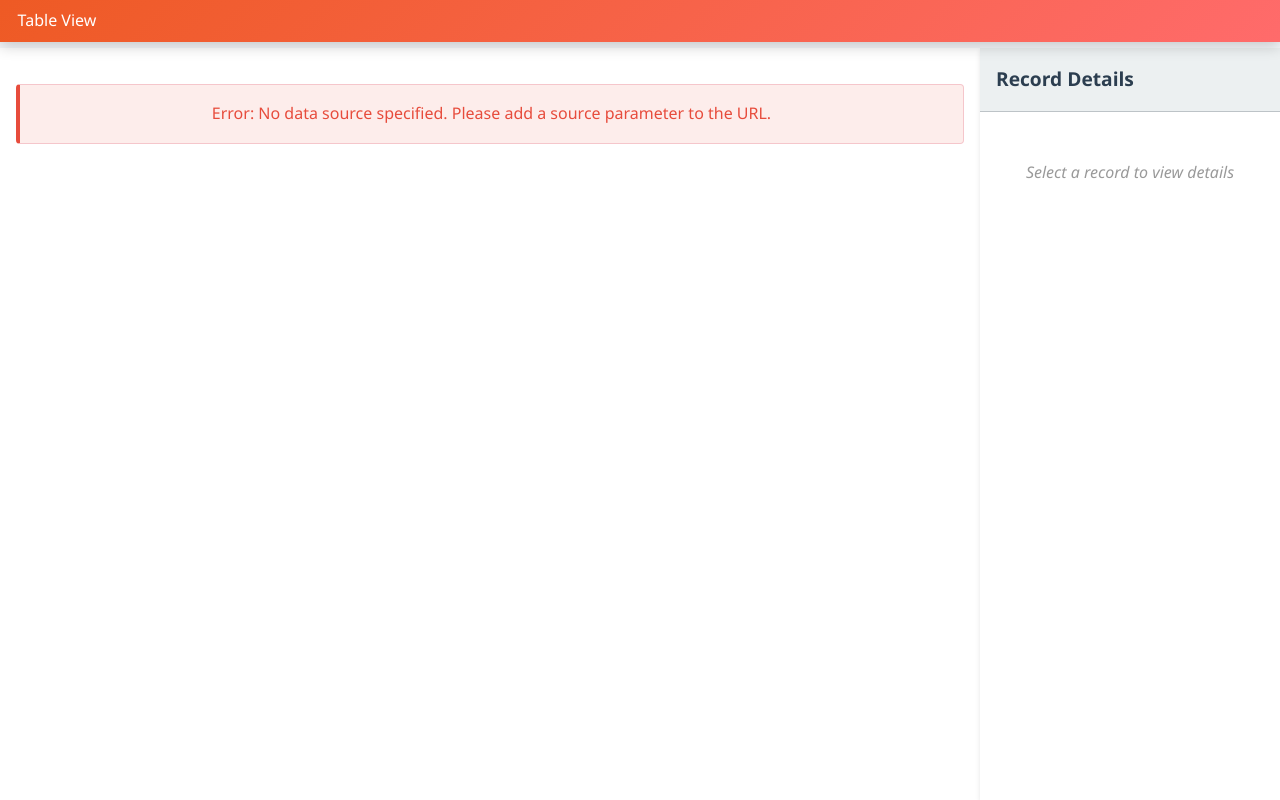
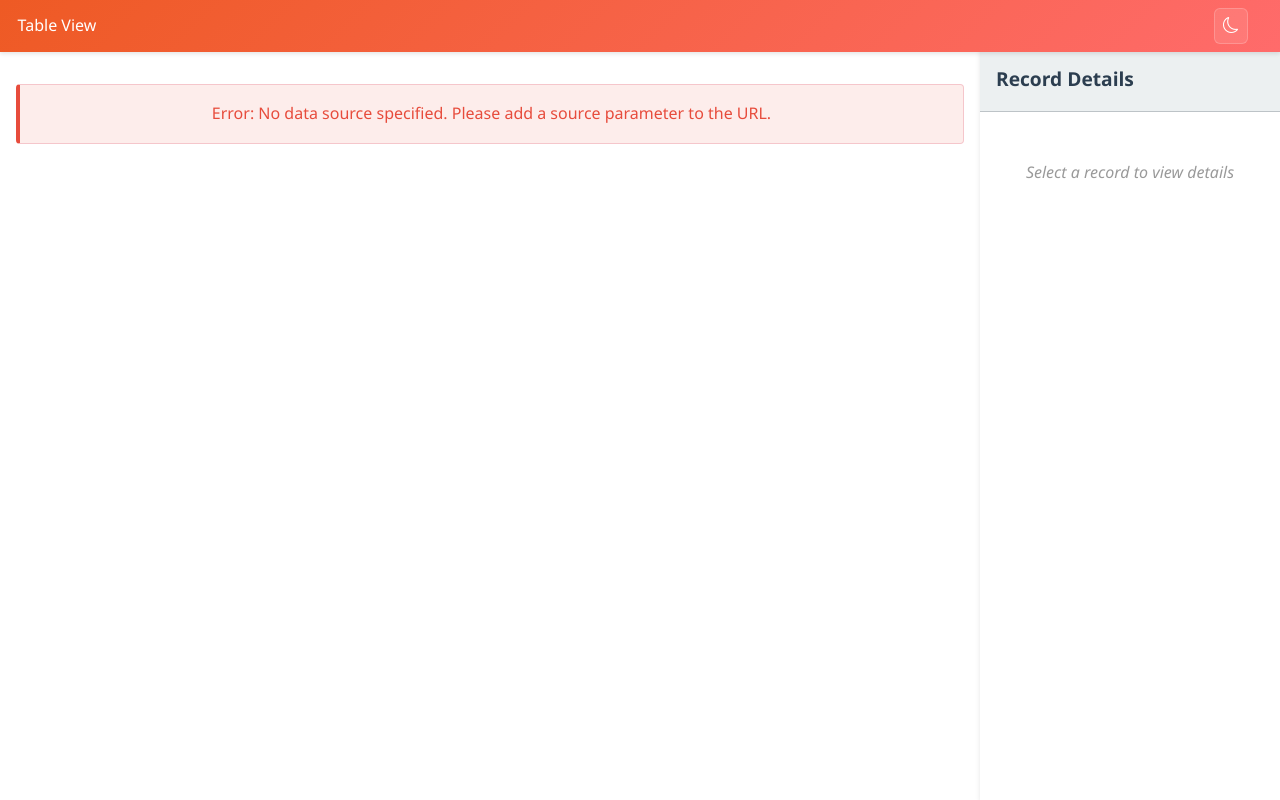
Before and after one commit to walter-a-jablonowski/table-view, a PHP site: page /index_style.php in a window 1280 px wide. Run offline with PHP 8.4, Linux system fonts and the light colour scheme.

Commit message:
Started black theme for the styled version

```diff
--- a/index_style.php
+++ b/index_style.php
@@ -1,17 +1,26 @@
+<?php
+$theme = isset($_GET['theme']) && $_GET['theme'] === 'black' ? 'black' : 'light';
+?>
 <!DOCTYPE html>
-<html lang="en">
+<html lang="en" data-theme="<?= $theme ?>">
 <head>
   <meta charset="UTF-8">
   <meta name="viewport" content="width=device-width, initial-scale=1.0">
   <title>Table View Component</title>
   <link rel="stylesheet" href="https://cdn.jsdelivr.net/npm/bootstrap-icons@1.11.0/font/bootstrap-icons.css">
   <link rel="stylesheet" href="styles/styles.css?v=<?= time() ?>">
+  <?php if ($theme === 'black'): ?>
+    <link rel="stylesheet" href="styles/styles_dark.css?v=<?= time() ?>">
+  <?php endif; ?>
   <link rel="stylesheet" href="table-view/styles.css?v=<?= time() ?>">
 </head>
 <body>
   <header>
     <div class="header-content">
       <div>Table View</div>
+      <button id="theme-toggle" class="theme-toggle" title="Toggle theme">
+        <i class="bi <?= $theme === 'black' ? 'bi-sun' : 'bi-moon' ?>"></i>
+      </button>
     </div>
   </header>
 
@@ -37,5 +46,31 @@
   <script src="table-view/detail.js?v=<?= time() ?>"></script>
   <script src="table-view/table.js?v=<?= time() ?>"></script>
   <script src="controller.js?v=<?= time() ?>"></script>
+
+  <script>
+    function toggleTheme() {
+      const currentTheme = document.documentElement.getAttribute('data-theme');
+      const newTheme = currentTheme === 'black' ? 'light' : 'black';
+
+      // Update the URL without reloading the page
+      const url = new URL(window.location);
+      if (newTheme === 'black') {
+        url.searchParams.set('theme', 'black');
+      } else {
+        url.searchParams.delete('theme');
+      }
+      window.history.pushState({}, '', url);
+
+      // Reload the page to apply the new theme
+      window.location.reload();
+    }
+
+    document.addEventListener('DOMContentLoaded', function() {
+      const themeToggle = document.getElementById('theme-toggle');
+      if (themeToggle) {
+        themeToggle.addEventListener('click', toggleTheme);
+      }
+    });
+  </script>
 </body>
 </html>
--- a/styles/styles.css
+++ b/styles/styles.css
@@ -5,7 +5,7 @@
 
 /* Base styles */
 :root {
-  --primary-color: #3498db;
+  --primary-color: #ff6b35;
   --secondary-color: #2c3e50;
   --accent-color: #e74c3c;
   --light-color: #ecf0f1;
@@ -46,7 +46,7 @@ header {
   left: 0;
   right: 0;
   z-index: 100;
-  box-shadow: 0 4px 15px rgba(0, 0, 0, 0.2);
+  box-shadow: 0 2px 4px rgba(0, 0, 0, 0.1);
 }
 
 .header-content {
@@ -274,6 +274,23 @@ header p {
   }
 }
 
+/* Theme toggle button styles */
+.theme-toggle {
+  background: rgba(255, 255, 255, 0.1);
+  border: 1px solid rgba(255, 255, 255, 0.2);
+  color: white;
+  padding: 0.5rem;
+  border-radius: 0.375rem;
+  cursor: pointer;
+  transition: all 0.2s ease;
+  font-size: 1rem;
+}
+
+.theme-toggle:hover {
+  background: rgba(255, 255, 255, 0.2);
+  border-color: rgba(255, 255, 255, 0.3);
+}
+
 /* Large devices (desktops, 769px and up) */
 @media (min-width: 769px) {
   .detail-close {
```
Also changed, not shown: styles/styles_dark.css (added).
